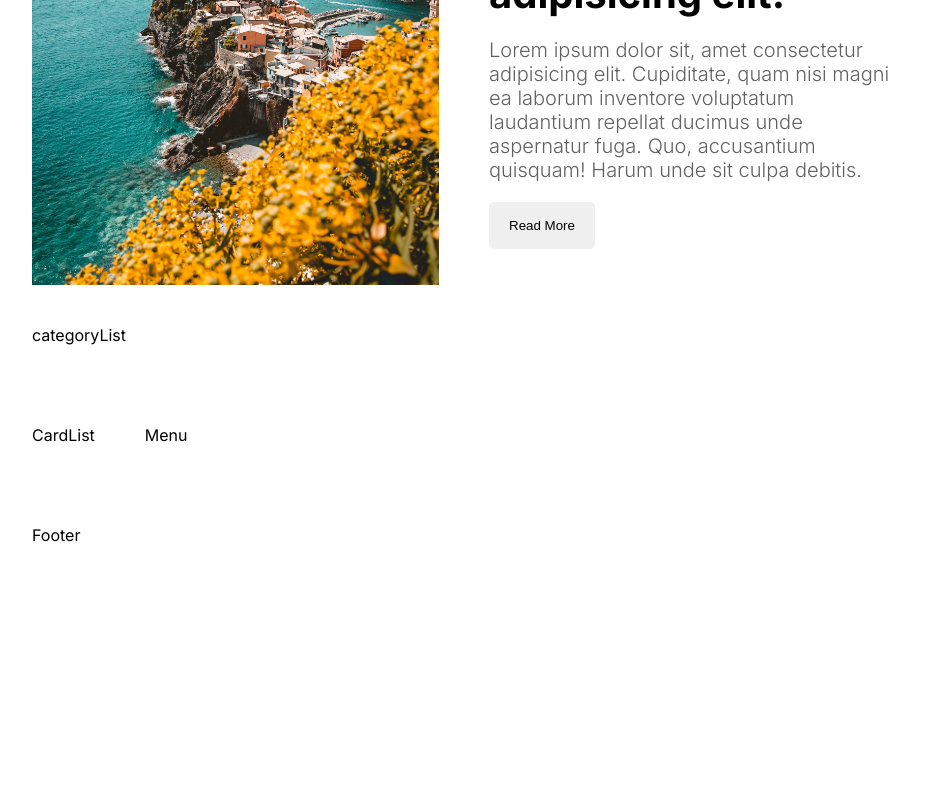
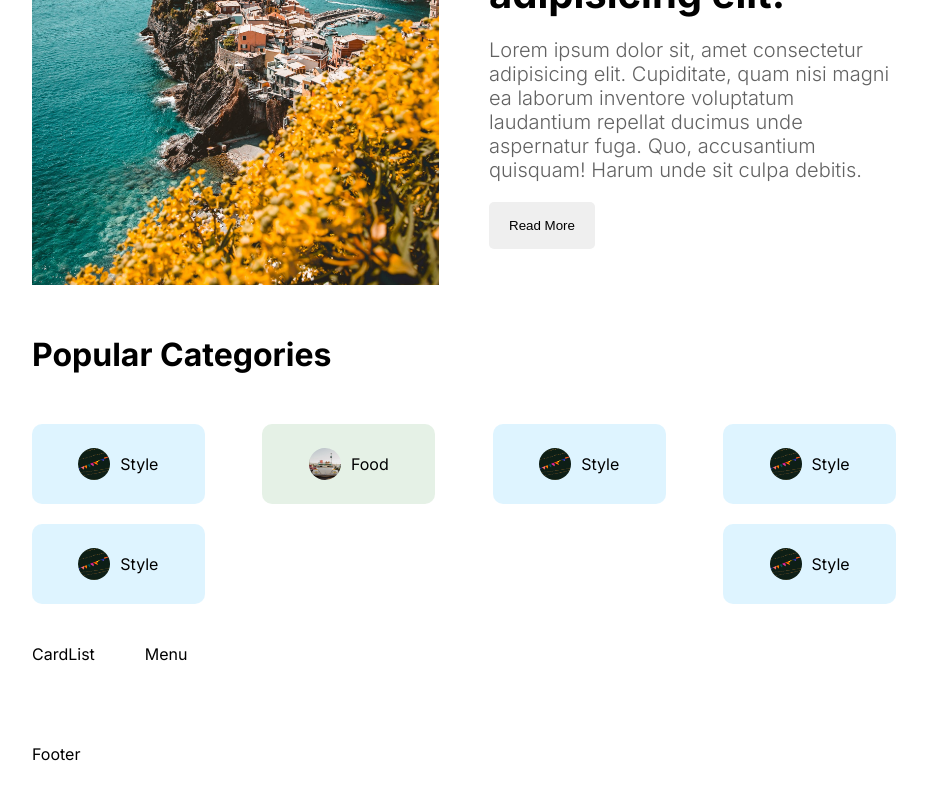
Before and after one commit to Goutam-04/Blogging, a Next.js app: page / in a window 1280 px wide. Shown: the part 666-1466 px from the top of the page, without its empty margins (176-1103 px from the left). Before the commit the page ends 1251 px from the top, so only its background shows below. Built offline with nearby package versions, Linux system fonts and the light colour scheme.

Commit message:
add categorylist secton with 6 boxes

```diff
--- a/src/components/categoryList/CategoryList.jsx
+++ b/src/components/categoryList/CategoryList.jsx
@@ -1,10 +1,111 @@
-import React from 'react'
-import styles from "./categoryList.module.css"
+import React from "react";
+import styles from "./categoryList.module.css";
+import Link from "next/link";
+import Image from "next/image";
 
-const categoryList = () => {
+
+const CategoryList = async () => {
+
   return (
-    <div className={styles.container}>categoryList</div>
-  )
-}
+    <div className={styles.container}>
+      <h1 className={styles.title}>Popular Categories</h1>
+      <div className={styles.categories}>
 
-export default categoryList
+          <Link
+            href="/blog?cat=style"
+            className={`${styles.category} ${styles.style}`}
+          >
+
+              <Image
+                src="/style.png"
+                alt=""
+                width={32}
+                height={32}
+                className={styles.image}
+              />
+            style
+
+          </Link>
+          <Link
+            href="/blog?cat=style"
+            className={`${styles.category} ${styles.food}`}
+          >
+
+              <Image
+                src="/food.png"
+                alt=""
+                width={32}
+                height={32}
+                className={styles.image}
+              />
+            food
+
+          </Link>
+          <Link
+            href="/blog?cat=style"
+            className={`${styles.category} ${styles.style}`}
+          >
+
+              <Image
+                src="/style.png"
+                alt=""
+                width={32}
+                height={32}
+                className={styles.image}
+              />
+            style
+
+          </Link>
+          <Link
+            href="/blog?cat=style"
+            className={`${styles.category} ${styles.style}`}
+          >
+
+              <Image
+                src="/style.png"
+                alt=""
+                width={32}
+                height={32}
+                className={styles.image}
+              />
+            style
+
+          </Link>
+          <Link
+            href="/blog?cat=style"
+            className={`${styles.category} ${styles.style}`}
+          >
+
+              <Image
+                src="/style.png"
+                alt=""
+                width={32}
+                height={32}
+                className={styles.image}
+              />
+            style
+
+          </Link>
+          <Link
+            href="/blog?cat=style"
+            className={`${styles.category} ${styles.style}`}
+          >
+
+              <Image
+                src="/style.png"
+                alt=""
+                width={32}
+                height={32}
+                className={styles.image}
+              />
+            style
+
+          </Link>
+
+
+      </div>
+    </div>
+  );
+};
+
+export default CategoryList;
--- a/src/components/categoryList/categoryList.module.css
+++ b/src/components/categoryList/categoryList.module.css
@@ -1,6 +1,73 @@
 .container {
-    display: flex;
-    align-items: center;
-    justify-content: space-between;
-    height: 100px;
+}
+
+.title {
+  margin: 50px 0px;
+}
+
+.categories {
+  display: flex;
+  flex-wrap: wrap;
+  justify-content: space-between;
+  gap: 20px;
+}
+
+.category {
+  display: flex;
+  align-items: center;
+  gap: 10px;
+  text-transform: capitalize;
+  width: 15%;
+  height: 80px;
+  justify-content: center;
+  border-radius: 10px;
+}
+
+.category.style {
+  background-color: #57c4ff31;
+}
+
+.category.fashion {
+  background-color: #da85c731;
+}
+
+.category.food {
+  background-color: #7fb88133;
+}
+
+.category.travel {
+  background-color: #ff795736;
+}
+
+.category.culture {
+  background-color: #ffb04f45;
+}
+
+.category.coding {
+  background-color: #5e4fff31;
+}
+
+.image {
+  border-radius: 50%;
+}
+
+@media screen and (max-width: 1280px) {
+  .category {
+    width: 20%;
   }
+}
+@media screen and (max-width: 1024px) {
+  .category {
+    width: 25%;
+  }
+}
+@media screen and (max-width: 768px) {
+  .category {
+    width: 45%;
+  }
+}
+@media screen and (max-width: 640px) {
+  .category {
+    width: 100%;
+  }
+}
```
